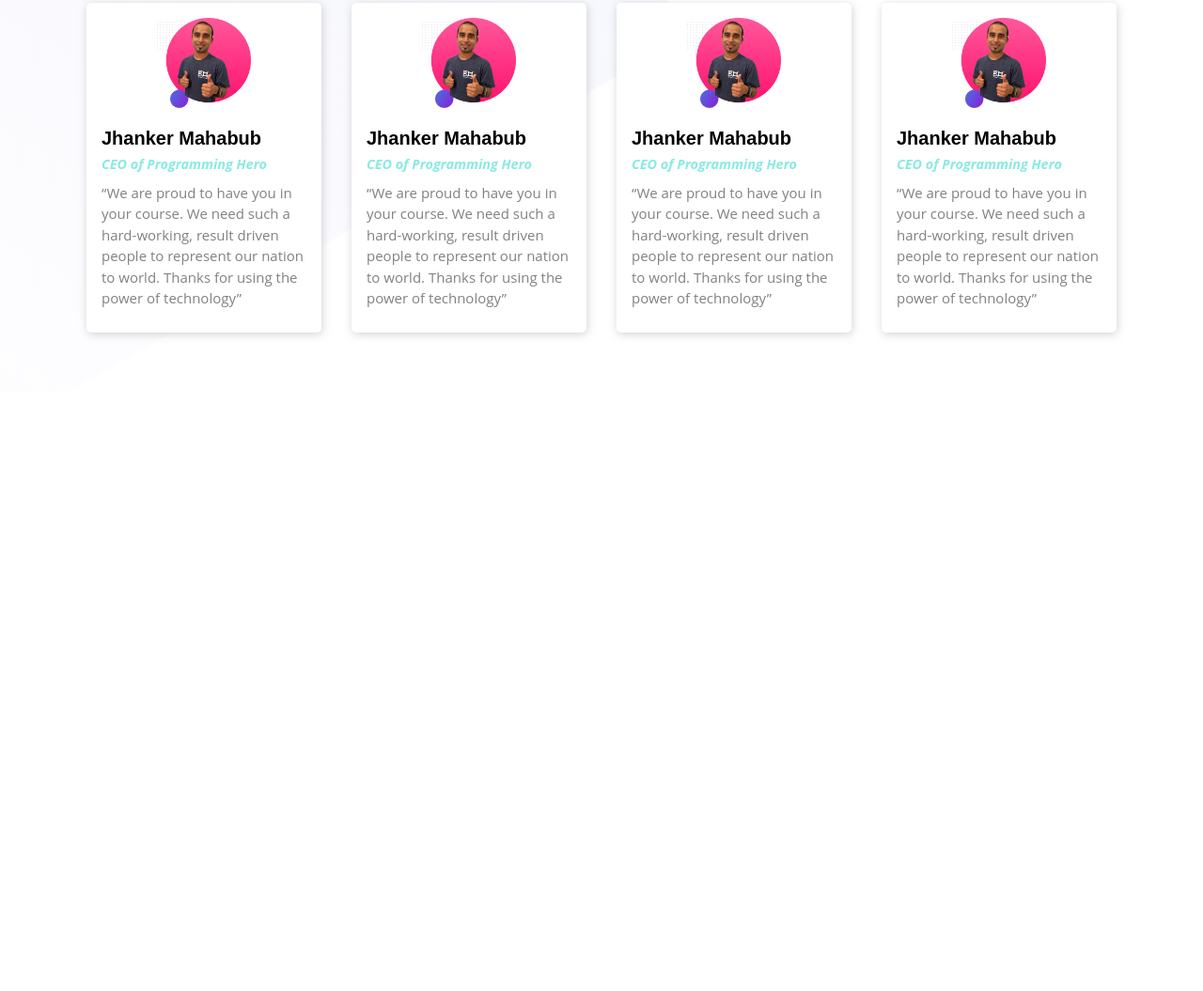
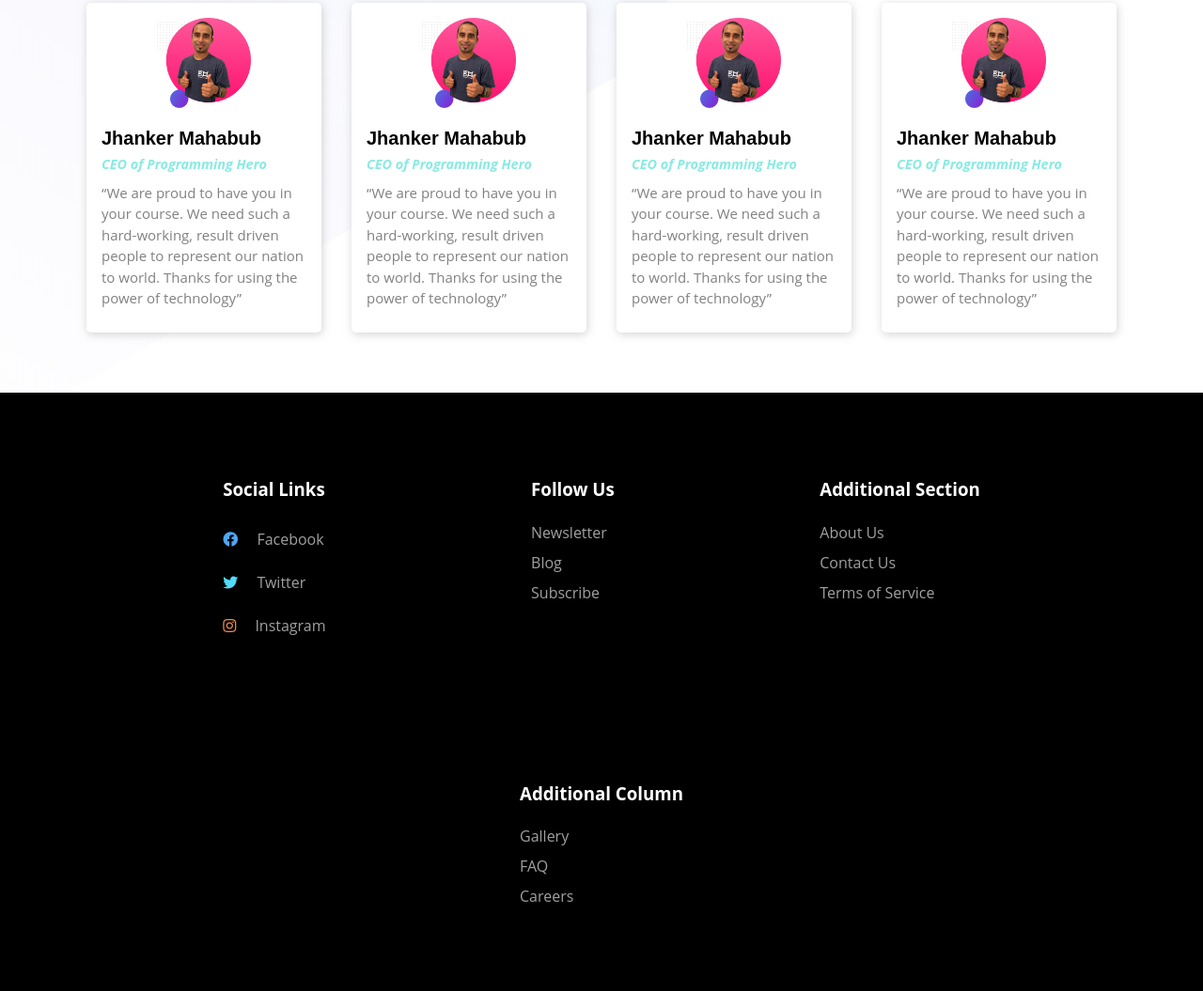
Before and after one commit to Shakil-Ahmmed8882/Assignment0, a plain HTML site: page index.html in a window 1280 px wide. Shown: the part 1957-3012 px from the top of the page at 94% size. Before the commit the page ends 2375 px from the top, so only its background shows below. Drawn offline with Linux system fonts and the light colour scheme.

Commit message:
added footer

```diff
--- a/index.html
+++ b/index.html
@@ -4,6 +4,8 @@
     <meta charset="UTF-8" />
     <meta name="viewport" content="width=device-width, initial-scale=1.0" />
     <title>Assignment</title>
+    <!-- icon cdn -->
+    <link rel="stylesheet" href="https://cdnjs.cloudflare.com/ajax/libs/font-awesome/5.15.3/css/all.min.css" integrity="sha512-*********" crossorigin="anonymous" />
     <!-- google font (open sans) -->
     <link rel="preconnect" href="https://fonts.googleapis.com" />
     <link rel="preconnect" href="https://fonts.gstatic.com" crossorigin />
@@ -126,6 +128,45 @@
         </h2>
       </section>
       <!-- Testimonial section ends -->
+      <!-- start footer section -->
+      <footer>
+        <div class="footer-columns">
+          <div class="footer-column">
+            <h3>Social Links</h3>
+            <ul class="social-links">
+              <li><a href="https://www.facebook.com"><i class="fab fa-facebook"></i> Facebook</a></li>
+              <li><a href="https://www.twitter.com"><i class="fab fa-twitter"></i> Twitter</a></li>
+              <li><a href="https://www.instagram.com"><i class="fab fa-instagram"></i> Instagram</a></li>
+            </ul>
+          </div>
+          <div class="footer-column">
+            <h3>Follow Us</h3>
+            <ul class="follow-us">
+              <li><a href="https://www.example.com/newsletter">Newsletter</a></li>
+              <li><a href="https://www.example.com/blog">Blog</a></li>
+              <li><a href="https://www.example.com/subscribe">Subscribe</a></li>
+            </ul>
+          </div>
+          <div class="footer-column">
+            <h3>Additional Section</h3>
+            <ul class="additional-section">
+              <li><a href="https://www.example.com/about">About Us</a></li>
+              <li><a href="https://www.example.com/contact">Contact Us</a></li>
+              <li><a href="https://www.example.com/terms">Terms of Service</a></li>
+            </ul>
+          </div>
+          <div class="footer-column">
+            <h3>Additional Column</h3>
+            <ul class="additional-column">
+              <li><a href="https://www.example.com/gallery">Gallery</a></li>
+              <li><a href="https://www.example.com/faq">FAQ</a></li>
+              <li><a href="https://www.example.com/careers">Careers</a></li>
+            </ul>
+          </div>
+        </div>
+      </footer>
+
+      <!-- end footer section -->
     </main>
   </body>
 </html>
--- a/styles/style.css
+++ b/styles/style.css
@@ -205,59 +205,101 @@ nav > ul > li:hover ul {
 }
 
 /* Testimonials section */
-.testimonials-sec{
+.testimonials-sec {
   width: 100%;
   padding: 4rem;
-  background: url('../images/header-bg.png'),linear-gradient(rgb(0, 0, 0),black);
+  background: url("../images/header-bg.png"),
+    linear-gradient(rgb(0, 0, 0), black);
   display: grid;
   align-items: center;
   justify-content: center;
 }
-.testimonials-container{
+.testimonials-container {
   display: flex;
   flex-wrap: wrap;
   justify-content: center;
   align-items: center;
   gap: 2rem;
 }
-.card{
+.card {
   width: 250px;
   box-shadow: 1px 2px 10px rgba(128, 128, 128, 0.338);
   background-color: #fff;
   padding: 1rem;
   border-radius: 5px;
-  transition:all .3s linear;
+  transition: all 0.3s linear;
 }
-.card .img-holder{
+.card .img-holder {
   width: 100px;
   margin: auto;
   margin-bottom: 1rem;
 }
-.img-holder img{
-  width:100%;
+.img-holder img {
+  width: 100%;
 }
-.testimonials-sec > .test-title{
+.testimonials-sec > .test-title {
   font-size: 2.5rem;
-  text-align:center;
+  text-align: center;
   margin-bottom: 2rem;
 }
-.card h3{
+.card h3 {
   font-size: 20px;
   font-family: sans-serif;
 }
-.card h6{
+.card h6 {
   color: #13d5c580;
-  font-size: .9rem;
-  margin-top: .4rem;
+  font-size: 0.9rem;
+  margin-top: 0.4rem;
   font-style: italic;
 }
-.card p{
+.card p {
   font-size: 15px;
   color: #6a6a6ad8;
-  margin: .6rem 0;
+  margin: 0.6rem 0;
 }
-.card:hover{
+.card:hover {
   box-shadow: 1px 2px 30px rgba(128, 128, 128, 0.454);
   background-color: #ffffffde;
   outline: 2px solid rgba(0, 0, 255, 0.127);
 }
+/* footer */
+footer {
+  width: 100%;
+  padding: 5rem;
+  display: flex;
+  background-color: #000;
+  align-items: center;
+  justify-content: center;
+}
+.footer-columns {
+  width: 80%;
+  display: flex;
+  flex-wrap: wrap;
+  justify-content: center;
+  gap: 8rem;
+  justify-content: space-around;
+}
+.fab {
+  margin-right: 1rem !important;
+}
+.fa-facebook {
+  color: rgb(78, 166, 244) !important;
+}
+.fa-twitter{
+  color: rgb(83, 219, 252) !important;
+}
+.fa-instagram{
+  color: rgb(244, 139, 78) !important;
+}
+.footer-column h3 {
+  color: #ffffff;
+  margin-bottom: 1.4rem;
+}
+
+.footer-column * {
+  color: #a0a0a0;
+  margin: 10px 0;
+}
+.footer-column *:hover {
+  color: #ffffff;
+}
```
